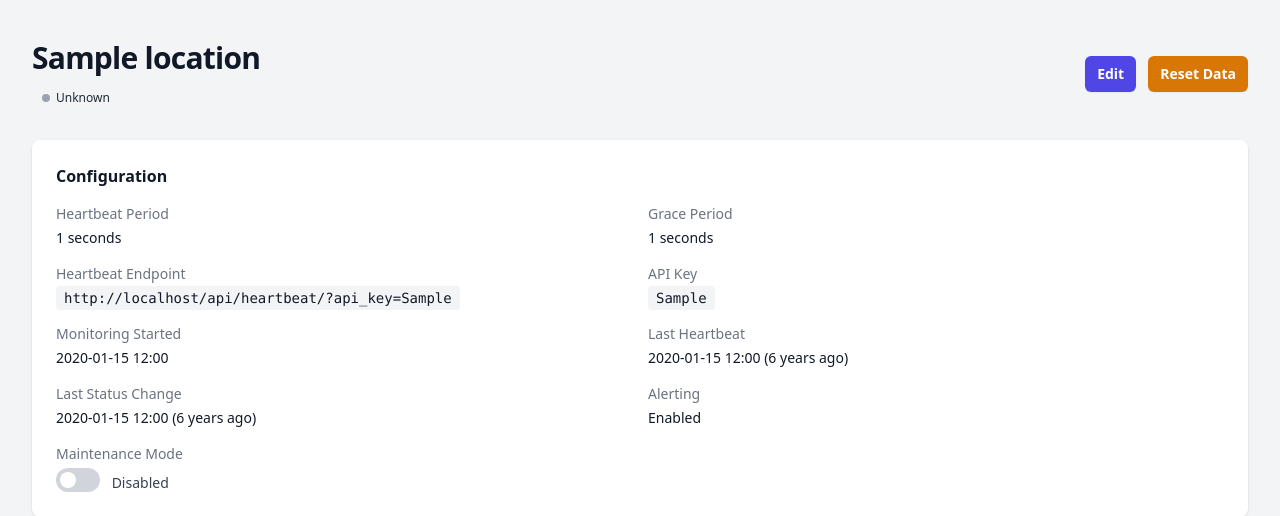
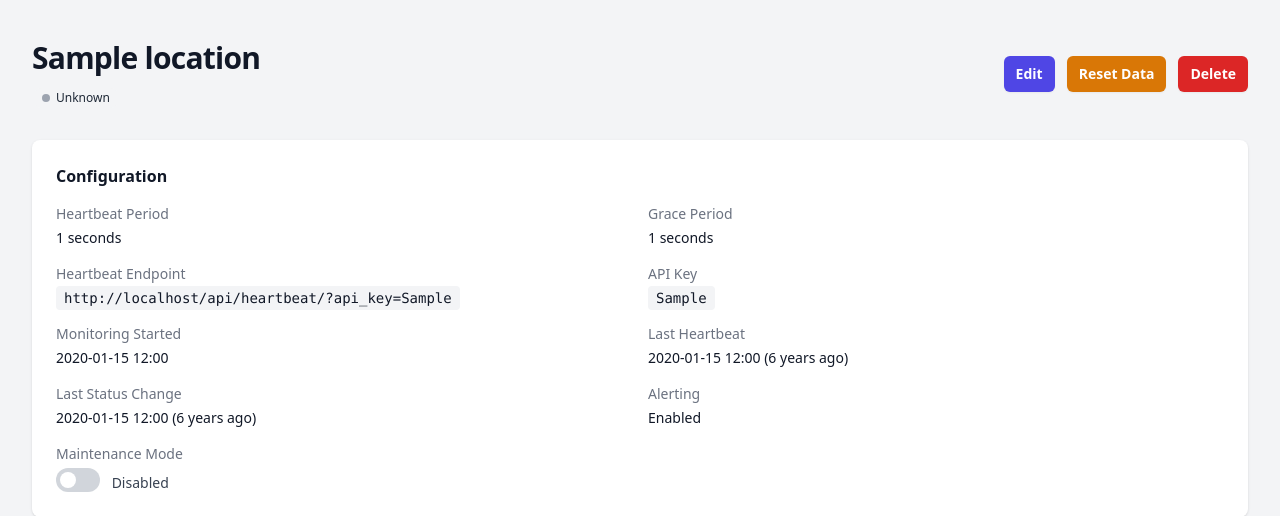
Before and after one commit to anzozulia/power_monitor, a Django app: page /admin/locations/00000000-0000-0000-0000-000000000001/ in a window 1280 px wide. Shown: the part 64-580 px from the top of the page. Run offline with Django 5.2, Linux system fonts and the light colour scheme; a user stored in the database is signed in; tables that the repository leaves empty hold one stand-in row (values such as "Sample post"); some libraries are stand-ins or nearby versions.

Commit message:
Restore delete action on location detail.
Add the delete button back to the location detail header to access the existing confirmation flow.

Co-authored-by: Cursor <cursoragent@cursor.com>

```diff
--- a/src/admin_panel/templates/admin_panel/locations/detail.html
+++ b/src/admin_panel/templates/admin_panel/locations/detail.html
@@ -20,6 +20,10 @@
         <a href="{% url 'admin_panel:location_reset' pk=location.pk %}"
            class="inline-flex items-center rounded-md bg-amber-600 px-3 py-2 text-sm font-semibold text-white shadow-sm hover:bg-amber-500">
             Reset Data
+        </a>
+        <a href="{% url 'admin_panel:location_delete' pk=location.pk %}"
+           class="inline-flex items-center rounded-md bg-red-600 px-3 py-2 text-sm font-semibold text-white shadow-sm hover:bg-red-500">
+            Delete
         </a>
     </div>
 </div>
```
